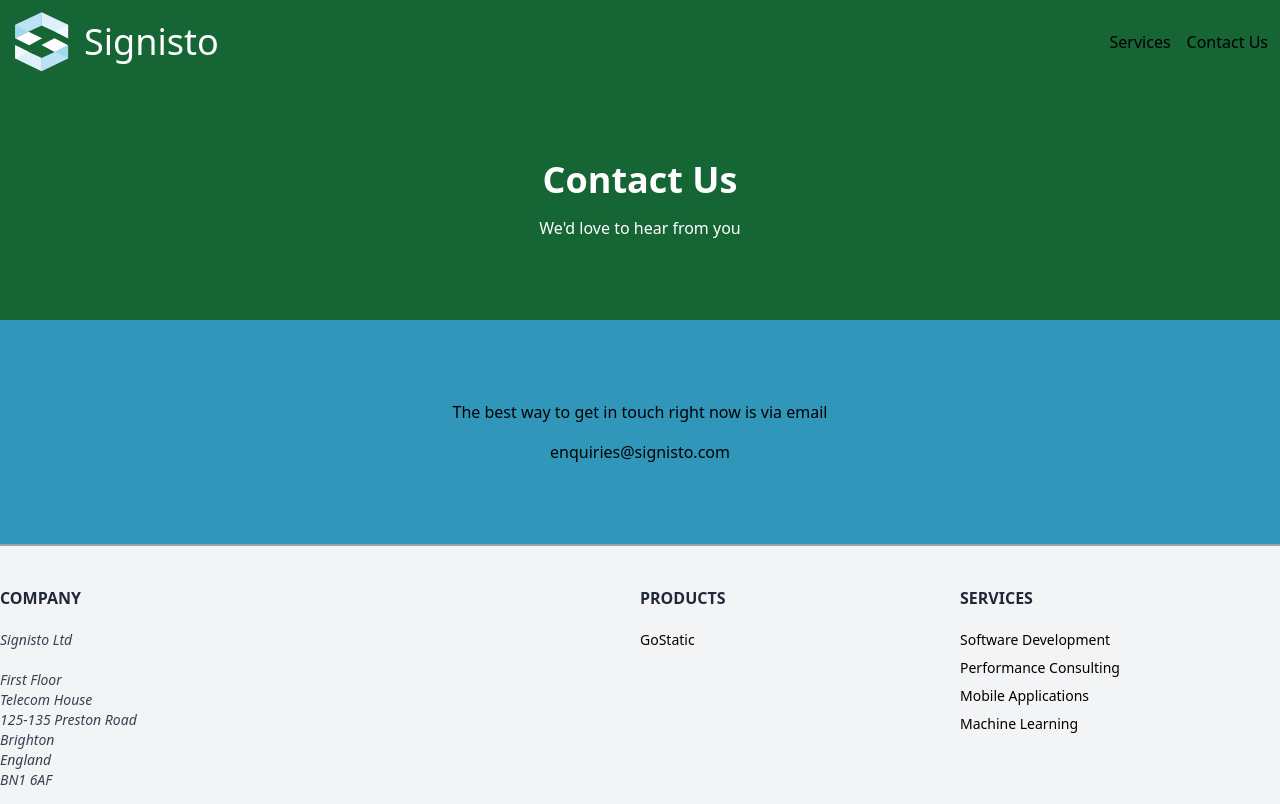
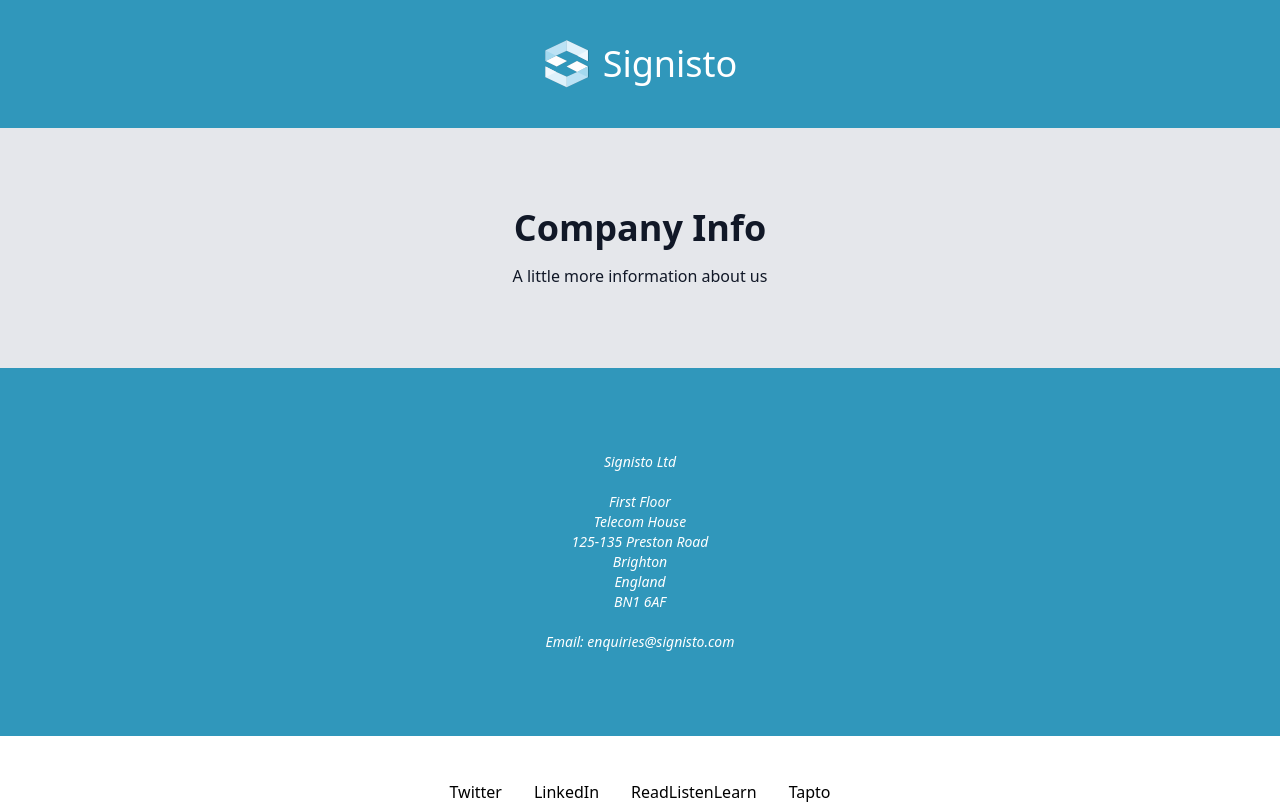
Before and after one commit to signisto/signisto.com, a Next.js app: page /contact-us in a window 1280 px wide. Shown: the top 804 px of the page. Built offline with nearby package versions, Linux system fonts and the light colour scheme.

Commit message:
Simplify design

```diff
--- a/components/Footer.tsx
+++ b/components/Footer.tsx
@@ -3,85 +3,9 @@
 
 const Footer: React.FC = () => (
   <footer id='footer' className='mt-auto'>
-    <div className='py-10 bg-gray-100 border-t-2 border-b-2 border-gray-400'>
-      <div className='container flex flex-col px-10 mx-auto md:flex-row xl:px-0'>
-        <div className='md:w-1/2'>
-          <h4 className='mb-4 text-base font-bold text-gray-800 uppercase'>
-            Company
-          </h4>
-          <address className='py-1 text-sm text-gray-700'>
-            Signisto Ltd
-            <br />
-            <br />
-            First Floor
-            <br />
-            Telecom House
-            <br />
-            125-135 Preston Road
-            <br />
-            Brighton
-            <br />
-            England
-            <br />
-            BN1 6AF
-            <br />
-            <br />
-            Email:{' '}
-            <a href='mailto:enquiries@signisto.com'>enquiries@signisto.com</a>
-          </address>
-        </div>
-
-        <div className='mt-12 md:w-1/4 md:mt-0'>
-          <h4 className='mb-4 text-base font-bold text-gray-800 uppercase'>
-            Products
-          </h4>
-          <ul className='text-sm text-link'>
-            <li>
-              <a
-                className='block py-1'
-                href='https://gostatic.io'
-                target='_blank'
-                rel='noreferrer'
-              >
-                GoStatic
-              </a>
-            </li>
-          </ul>
-        </div>
-
-        <div className='mt-12 md:w-1/4 md:mt-0'>
-          <h4 className='mb-4 text-base font-bold text-gray-800 uppercase'>
-            Services
-          </h4>
-          <ul className='text-sm text-link'>
-            <li>
-              <Link href='/services#software-developmen'>
-                <a className='block py-1'>Software Development</a>
-              </Link>
-            </li>
-            <li>
-              <Link href='/services#performance-consulting'>
-                <a className='block py-1'>Performance Consulting</a>
-              </Link>
-            </li>
-            <li>
-              <Link href='/services#mobile-development'>
-                <a className='block py-1'>Mobile Applications</a>
-              </Link>
-            </li>
-            <li>
-              <Link href='/services#machine-learning'>
-                <a className='block py-1'>Machine Learning</a>
-              </Link>
-            </li>
-          </ul>
-        </div>
-      </div>
-    </div>
-
     <div className='py-10 text-center bg-white'>
-      <ul className='flex content-center'>
-        <li className='px-4 ml-auto'>
+      <ul className='flex flex-col sm:flex-row content-center justify-center items-center'>
+        <li className='px-4 py-1'>
           <a
             className='text-link'
             href='https://twitter.com/signisto'
@@ -91,7 +15,7 @@
             Twitter
           </a>
         </li>
-        <li className='px-4 mr-auto'>
+        <li className='px-4 py-1'>
           <a
             className='text-link'
             href='https://www.linkedin.com/company/signisto'
@@ -99,6 +23,26 @@
             rel='noreferrer'
           >
             LinkedIn
+          </a>
+        </li>
+        <li className='px-4 py-1'>
+          <a
+            className='text-link'
+            href='https://readlistenlearn.net'
+            target='_blank'
+            rel='noreferrer'
+          >
+            ReadListenLearn
+          </a>
+        </li>
+        <li className='px-4 py-1'>
+          <a
+            className='text-link'
+            href='https://tapto.net'
+            target='_blank'
+            rel='noreferrer'
+          >
+            Tapto
           </a>
         </li>
       </ul>
--- a/components/Layout.tsx
+++ b/components/Layout.tsx
@@ -25,7 +25,7 @@
   <>
     <Head>
       <title>{title}</title>
-      <meta name='desription' content={description} />
+      <meta name='description' content={description} />
       <link
         rel='stylesheet'
         href='//fonts.googleapis.com/css?family=Exo:400,800'
--- a/components/Navbar.tsx
+++ b/components/Navbar.tsx
@@ -1,56 +1,18 @@
 import Image from 'next/image'
 import Link from 'next/link'
-import React, { Component } from 'react'
+import React from 'react'
 
-export default class Navbar extends Component {
-  bodyClassNameIsScrolled = false
+import logo from '../public/images/logo-light-shadow.svg'
 
-  componentDidMount() {
-    window.addEventListener('scroll', this.onScroll.bind(this))
-  }
-  componentWillUnmount() {
-    window.removeEventListener('scroll', this.onScroll.bind(this))
-  }
-
-  onScroll(event: Event) {
-    if (window.scrollY > 50 && this.bodyClassNameIsScrolled === false) {
-      document.body.className = document.body.className.trim() + ' is-scrolled'
-      this.bodyClassNameIsScrolled = true
-    } else if (window.scrollY <= 50 && this.bodyClassNameIsScrolled === true) {
-      document.body.className = document.body.className
-        .replace('is-scrolled', '')
-        .trim()
-      this.bodyClassNameIsScrolled = false
-    }
-  }
-
-  render() {
+const Navbar: React.FC = () => {
   return (
-      <div id='navbar' className='fixed flex w-full p-3'>
     <Link href='/'>
-          <a className='flex items-center text-white'>
-            <Image
-              src='/images/logo-light-shadow.svg'
-              alt='Signisto Logo'
-              width='60'
-              height='60'
-            />
+      <a className='flex items-center text-white mx-auto py-10'>
+        <Image src={logo} alt='Signisto Logo' width={48} height={48} />
         <span className='ml-3 text-4xl'>Signisto</span>
       </a>
     </Link>
-        <ul className='items-center hidden ml-auto md:flex'>
-          <li>
-            <Link href='/services'>
-              <a className='btn btn-primary'>Services</a>
-            </Link>
-          </li>
-          <li>
-            <Link href='/contact-us'>
-              <a className='ml-4 btn btn-primary'>Contact Us</a>
-            </Link>
-          </li>
-        </ul>
-      </div>
   )
 }
-}
+
+export default Navbar
--- a/pages/contact-us.tsx
+++ b/pages/contact-us.tsx
@@ -1,32 +1,43 @@
 import { NextPage } from 'next'
-
 import Layout from '../components/Layout'
 
-const Page: NextPage = () => (
-  <Layout title='Contact Signisto' description='Get in touch with the Signisto team'>
-    <div className='viewport-header bg-green-800 text-white pt-20 text-center'>
+const Company: NextPage = () => {
+  return (
+    <Layout
+      title='Contact Signisto'
+      description='Get in touch with the Signisto team'
+    >
+      <div className='viewport-header bg-gray-200 text-gray-900 text-center'>
         <div className='container mx-auto py-20'>
-        <h1 className='text-4xl mb-4 font-bold'>
-          Contact Us
-        </h1>
-        <p>
-          We'd love to hear from you
-        </p>
+          <h1 className='text-4xl mb-4 font-bold'>Company Info</h1>
+          <p>A little more information about us</p>
         </div>
       </div>
 
       <div className='py-20 text-center'>
-      <p>
-        The best way to get in touch right now is via email
-      </p>
-
-      <p className='mt-4 text-link'>
-        <a href='mailto:enquiries@signisto.com'>
-          enquiries@signisto.com
-        </a>
-      </p>
+        <address className='py-1 text-sm text-white'>
+          Signisto Ltd
+          <br />
+          <br />
+          First Floor
+          <br />
+          Telecom House
+          <br />
+          125-135 Preston Road
+          <br />
+          Brighton
+          <br />
+          England
+          <br />
+          BN1 6AF
+          <br />
+          <br />
+          Email:{' '}
+          <a href='mailto:enquiries@signisto.com'>enquiries@signisto.com</a>
+        </address>{' '}
       </div>
     </Layout>
   )
+}
 
-export default Page
+export default Company
--- a/pages/index.tsx
+++ b/pages/index.tsx
@@ -21,10 +21,15 @@
       <h1 className='mt-10 mb-3 text-3xl md:text-5xl'>
         Software Development &amp; Consulting
       </h1>
-      <p>We specialize in creating data rich applications for your business</p>
+      <p>
+        <span className='ml-1'>We specialize in creating</span>
+        <br className='sm:hidden' />
+        <span className='ml-1 font-bold'>data rich applications</span>
+        <br className='sm:hidden' />
+        <span className='ml-1'>for your business</span>
+      </p>
 
       <div className='mb-auto mt-10'>
-        <Button href='/services'>Learn More</Button>
         <Button href='/contact-us'>Get in touch</Button>
       </div>
     </div>
--- a/styles/globals.css
+++ b/styles/globals.css
@@ -5,14 +5,23 @@
 html {
   background: #3097BB;
 }
+html, body {
+  width: 100vw;
+  min-height: 100vh;
+  overflow-x: hidden;
+}
 #__next {
   min-height: 100%;
-  @apply flex;
-  @apply flex-col;
+  min-height: 100vh;
+  width: 100%;
+  display: flex;
+  flex-direction: column;
 }
 
 
-
+.bg-primary {
+  background: #3097BB;
+}
 .bg-bitmap {
   background-image: url('/images/bitmap.png');
   background-repeat: repeat;
```
Lines whose indentation alone changed are shown as unchanged.
